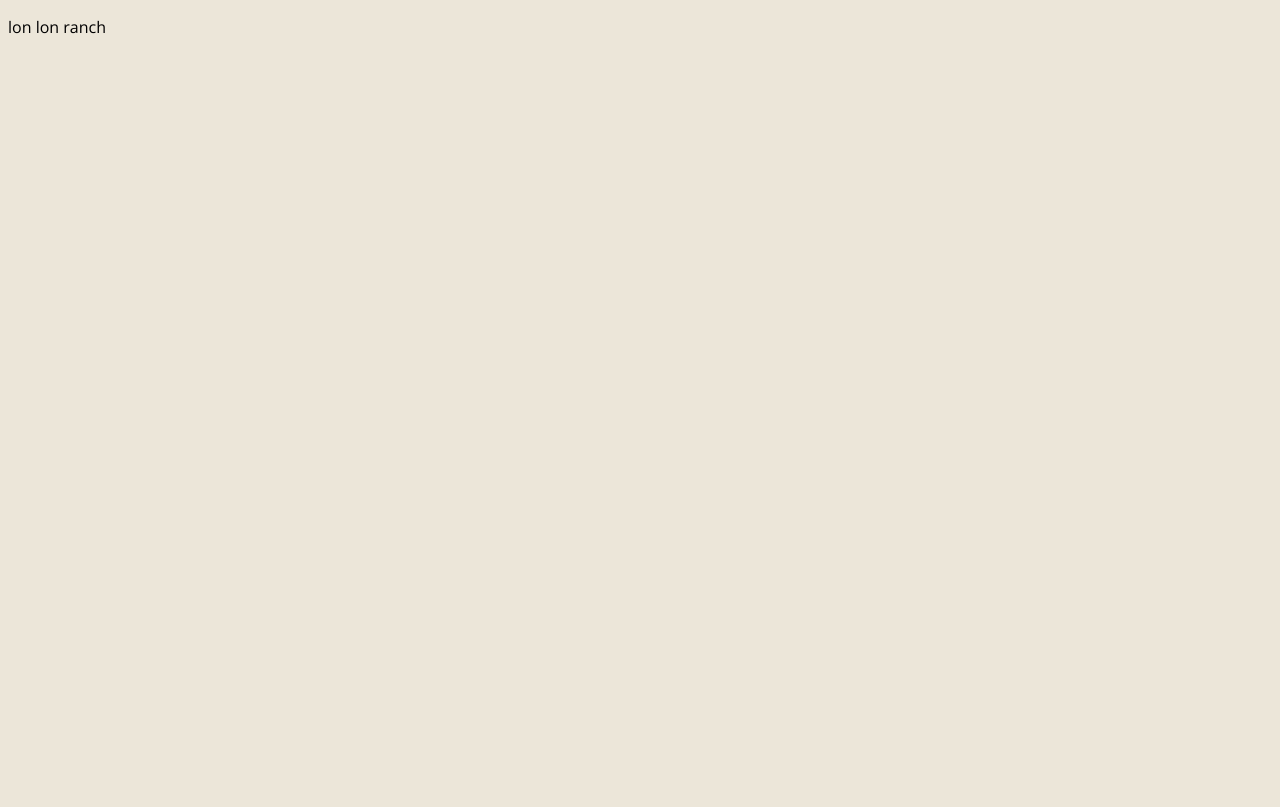
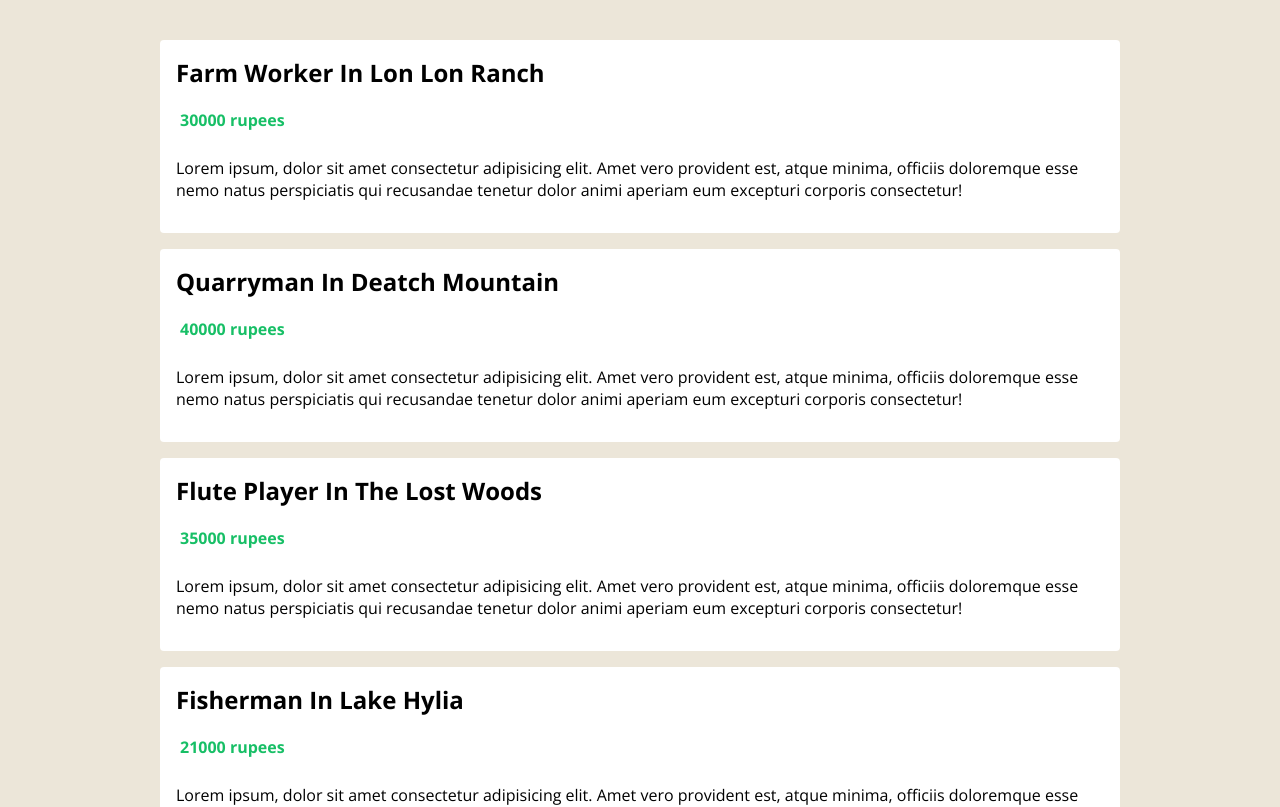
Before and after one commit to jahanzebnaeem/hyrule-jobs, a Vue app: page / in a window 1280 px wide. Shown: the top 807 px of the page. Built offline with nearby package versions, Linux system fonts and the light colour scheme.

Commit message:
Types & props

```diff
--- a/src/App.vue
+++ b/src/App.vue
@@ -3,17 +3,19 @@
     <!-- <p>{{ name }} - {{ age }}</p>
     <button @click="changeName('Jahanzeb')">change name</button>
     <button @click="changeAge(30)">change age</button> -->
-    <p>{{ jobs[0].location }}</p>
+    <!-- <p>{{ jobs[0].location }}</p> -->
+    <JobList :jobs="jobs" />
   </div>
 </template>
 
 <script lang="ts">
 import { defineComponent, reactive, ref, toRefs } from "vue";
+import JobList from "./components/JobsList.vue";
 import Job from "./types/Job";
 
 export default defineComponent({
   name: "App",
-  components: {},
+  components: { JobList },
   setup() {
     // const state = reactive({
     //   name: "Link",
--- /dev/null
+++ b/src/components/JobsList.vue
@@ -0,0 +1,66 @@
+<template>
+  <div class="job-list">
+    <ul>
+      <li v-for="job in jobs" :key="job.id">
+        <h2>{{ job.title }} in {{ job.location }}</h2>
+        <div class="salary">
+          <p>{{ job.salary }} rupees</p>
+        </div>
+        <div class="description">
+          <p>
+            Lorem ipsum, dolor sit amet consectetur adipisicing elit. Amet vero
+            provident est, atque minima, officiis doloremque esse nemo natus
+            perspiciatis qui recusandae tenetur dolor animi aperiam eum
+            excepturi corporis consectetur!
+          </p>
+        </div>
+      </li>
+    </ul>
+  </div>
+</template>
+
+<script lang="ts">
+import { defineComponent, PropType } from "vue";
+import Job from "@/types/Job";
+
+export default defineComponent({
+  props: {
+    jobs: {
+      required: true,
+      type: Array as PropType<Job[]>,
+    },
+  },
+});
+</script>
+
+<style scoped>
+.job-list {
+  max-width: 960px;
+  margin: 40px auto;
+}
+.job-list ul {
+  padding: 0;
+}
+.job-list li {
+  list-style-type: none;
+  background: white;
+  padding: 16px;
+  margin: 16px 0;
+  border-radius: 4px;
+}
+.job-list h2 {
+  margin: 0 0 10px;
+  text-transform: capitalize;
+}
+.salary {
+  display: flex;
+}
+.salary img {
+  width: 30px;
+}
+.salary p {
+  color: #17bf66;
+  font-weight: bold;
+  margin: 10px 4px;
+}
+</style>
```
